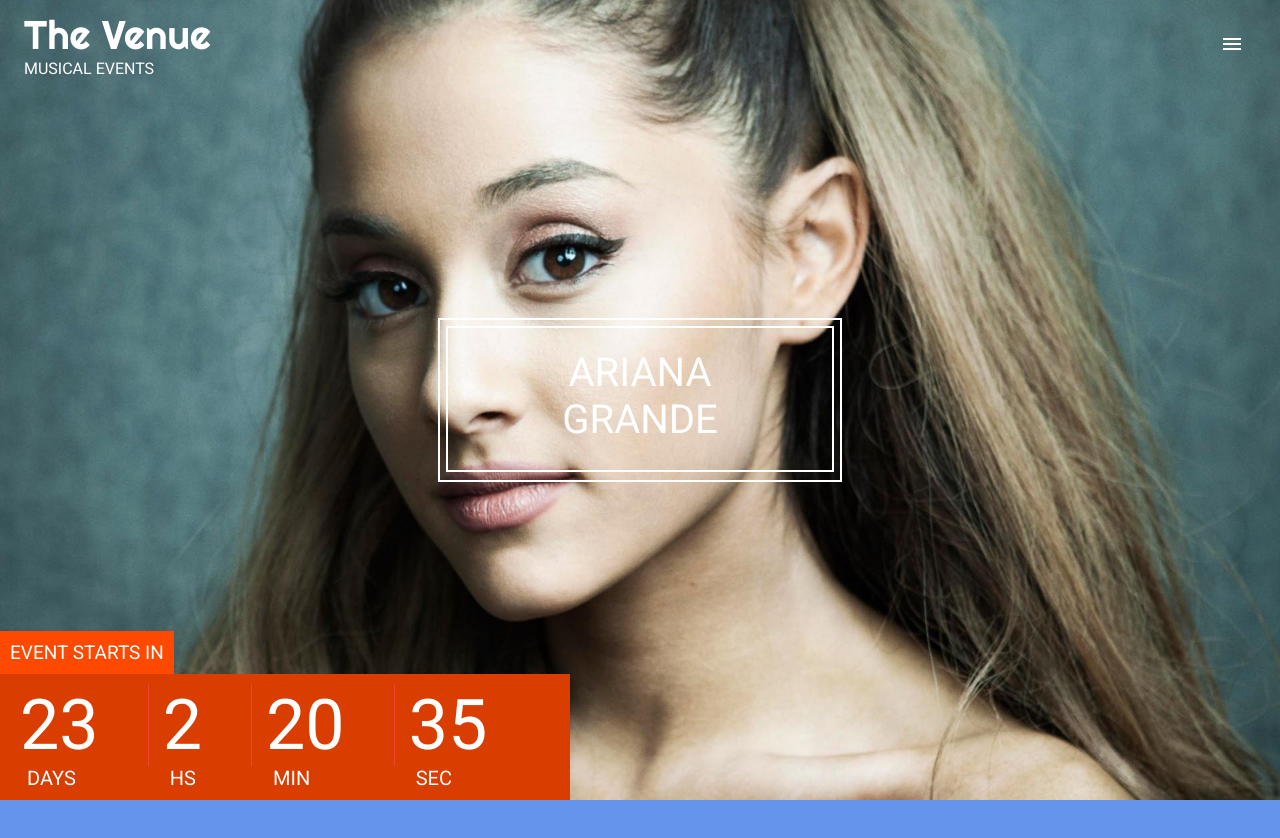
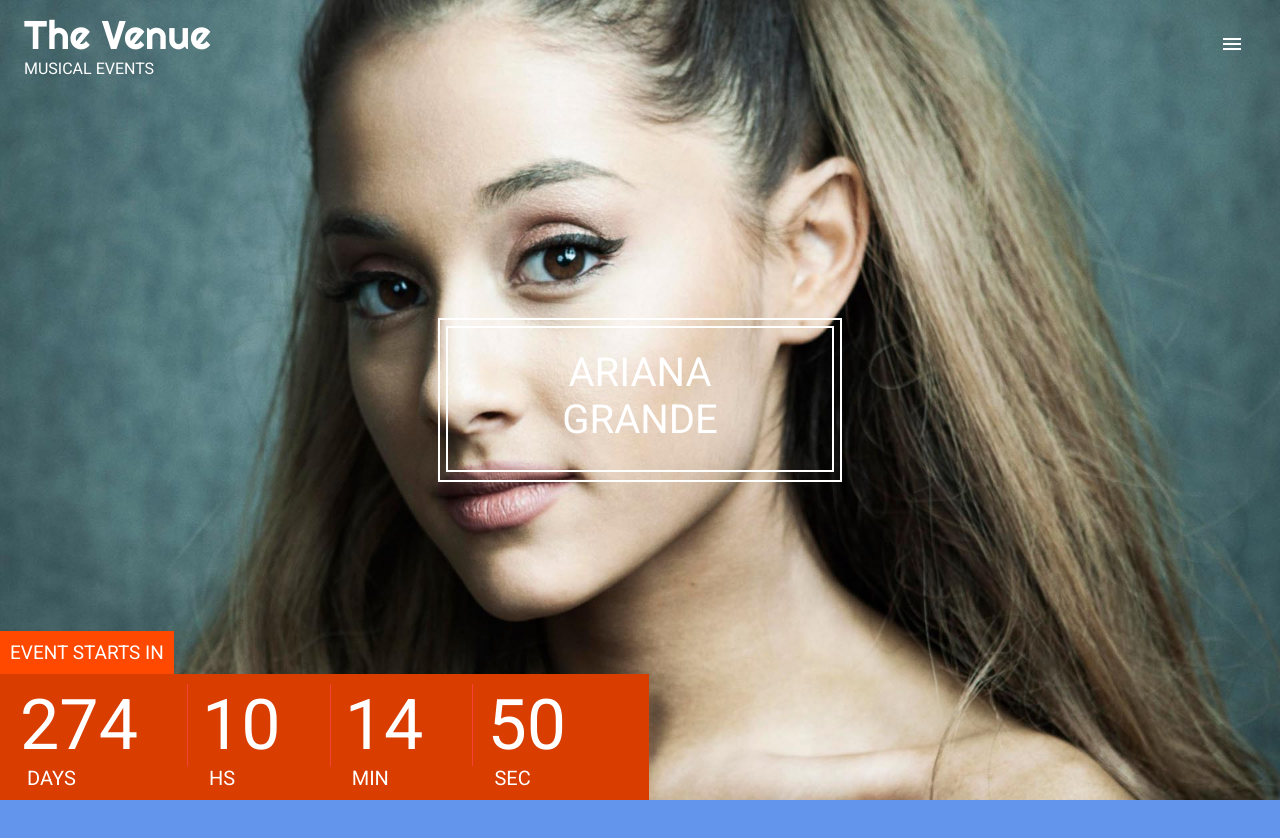
Before and after one commit to AlAyoub/the_venue, a React (Create React App) app: page / in a window 1280 px wide. Shown: the top 838 px of the page. Built offline with nearby package versions, Linux system fonts and the light colour scheme.

Commit message:
countdown completed

```diff
--- a/src/components/featured/TimeUntil.js
+++ b/src/components/featured/TimeUntil.js
@@ -1,13 +1,42 @@
 import React, { Component } from 'react';
+import Slide from 'react-reveal/Slide';
 
 class TimeUntil extends Component {
 
     state = {
+        deadline: 'Dec, 13, 2020',
+        days: '0',
+        hours: '0',
+        minutes: '0',
+        seconds: '0'
+    }
 
+    getTimeUntil(deadline){
+        const time = Date.parse(deadline) - Date.parse(new Date());
+        if(time < 0) {
+            console.log('Date passed')
+        } else {
+            const seconds = Math.floor((time/1000)%60);
+            const minutes = Math.floor((time/1000/60)%60);
+            const hours = Math.floor((time/(1000*60*60))%24);
+            const days = Math.floor((time/(1000*60*60*24)));
+
+            this.setState({
+                days,
+                hours,
+                minutes,
+                seconds
+            })
+        }
+    }
+
+    componentDidMount(){
+        setInterval(()=> this.getTimeUntil(this.state.deadline), 1000)
     }
 
     render() {
         return (
+            <Slide left delay={1000}>
                 <div className="countdown_wrapper">
                     <div className="countdown_top">
                         Event starts in
@@ -15,7 +44,7 @@ class TimeUntil extends Component {
                     <div className="countdown_bottom">
                         <div className="countdown_item">
                             <div className="countdown_time">
-                            23
+                                {this.state.days}
                         </div>
                             <div className="countdown_tag">
                                 Days
@@ -23,21 +52,21 @@ class TimeUntil extends Component {
                         </div>
                         <div className="countdown_item">
                             <div className="countdown_time">
-                            2
+                            {this.state.hours}
                         </div>
                             <div className="countdown_tag">
                                 Hs
                         </div>
                         </div><div className="countdown_item">
                             <div className="countdown_time">
-                            20
+                            {this.state.minutes}
                         </div>
                             <div className="countdown_tag">
                                 Min
                         </div>
                         </div><div className="countdown_item">
                             <div className="countdown_time">
-                            35
+                            {this.state.seconds}
                         </div>
                             <div className="countdown_tag">
                                 Sec
@@ -45,6 +74,8 @@ class TimeUntil extends Component {
                         </div>
                     </div>
                 </div>
+            </Slide>
+
         );
     }
 }
```
Lines whose indentation alone changed are shown as unchanged.
